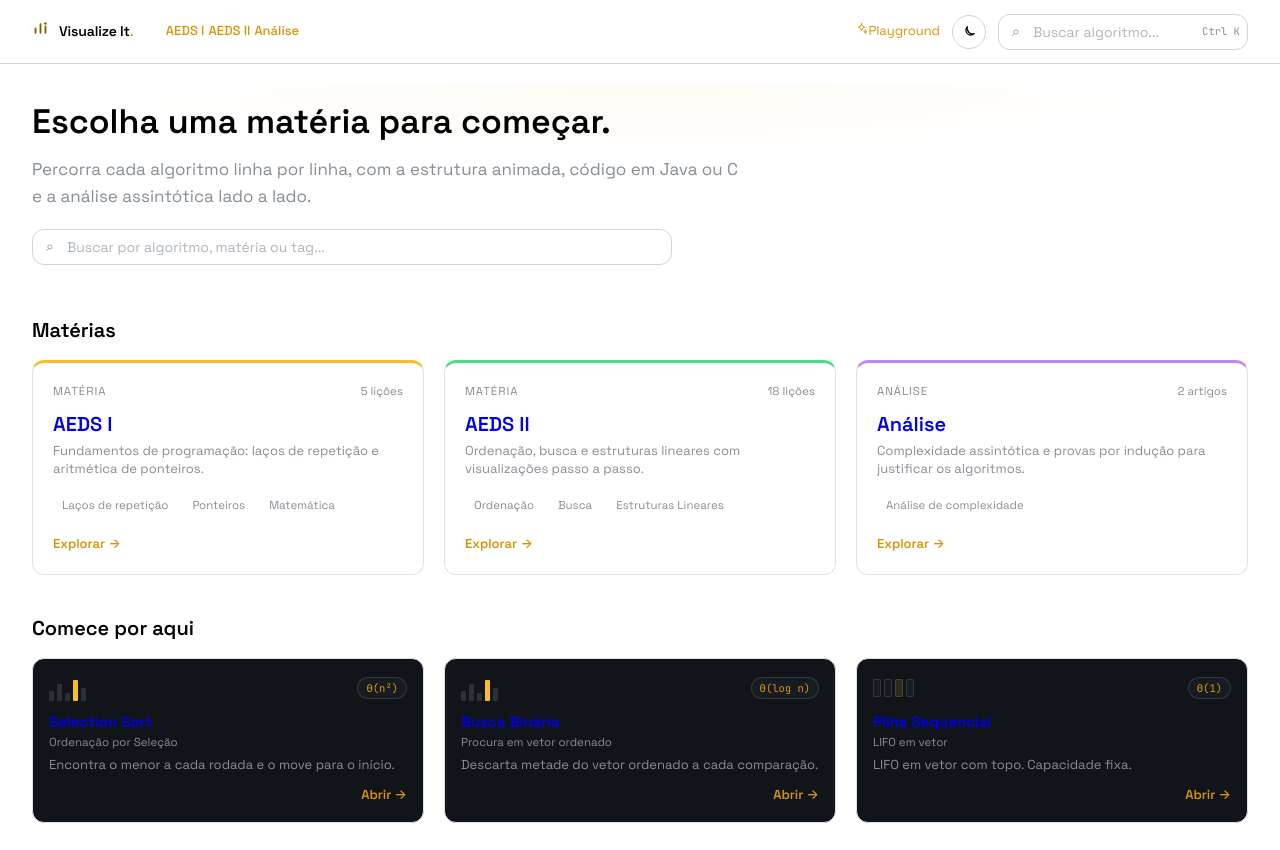
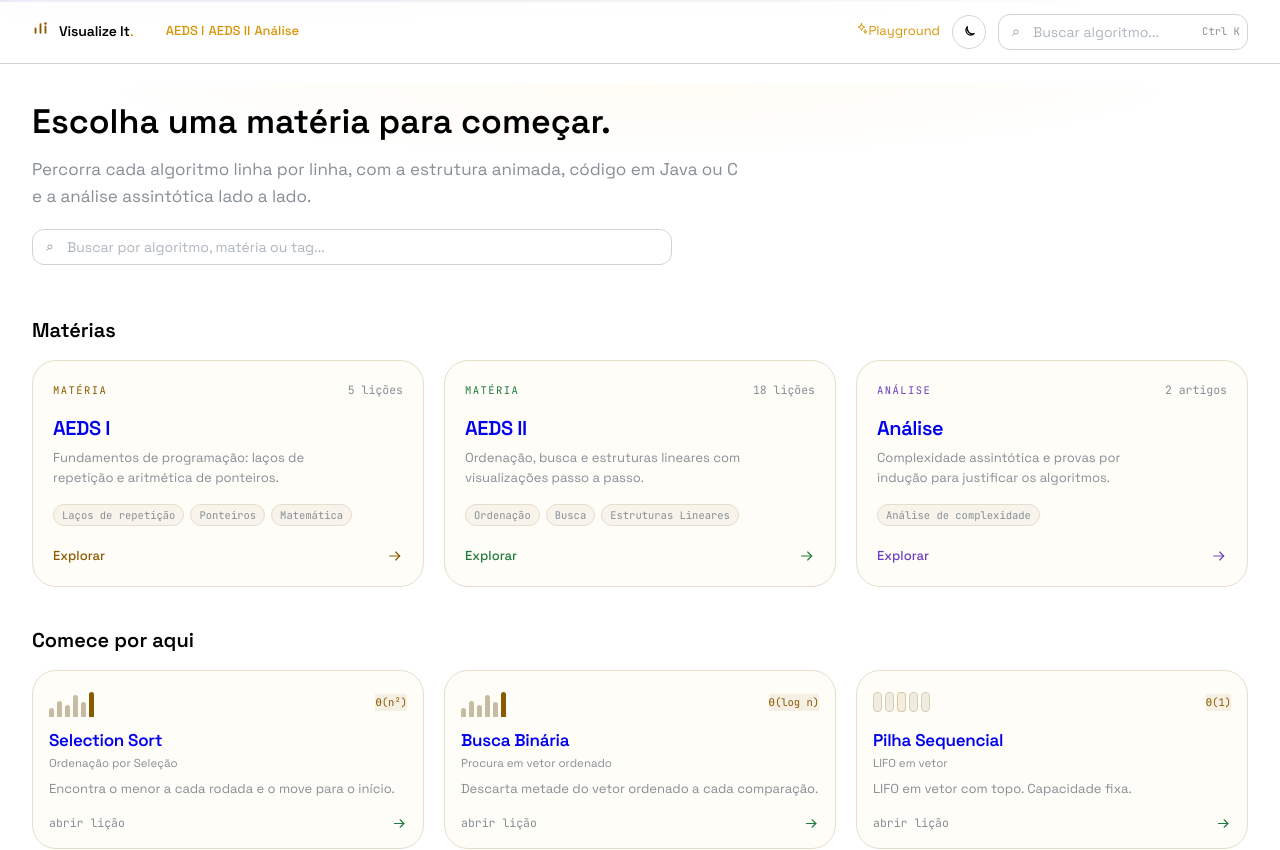
Before and after one commit to fernandoleitepagani/visualize_it, a React (Vite) app: page / in a window 1280 px wide. Shown: the top 850 px of the page. Built offline with nearby package versions, Linux system fonts and the light colour scheme.

Commit message:
refactor(cards): refresh algorithm, subject and preview cards

```diff
--- a/src/components/AlgorithmCard.tsx
+++ b/src/components/AlgorithmCard.tsx
@@ -1,9 +1,18 @@
+import type { CSSProperties } from 'react';
 import { Link } from 'react-router-dom';
 import { Box, Group, Paper, Text, Title } from '@mantine/core';
 import type { EntryLocation } from '@/content/subjects';
 import { getEntryPath, getEntrySubtitle, getEntryTitle, getEntryView } from '@/content/subjects';
-import { font, palette, radius } from '@/theme';
+import { font, vizVar } from '@/theme';
+import { ArrowRightIcon } from './icons';
+import { MetaPill } from './MetaPill';
 import { ViewPreview } from './ViewPreview';
+
+const accents = {
+  accent: vizVar.accent,
+  success: vizVar.green,
+  info: vizVar.purple,
+} as const;
 
 /** Card used in the subject catalog and in the home page highlights. */
 export function AlgorithmCard({
@@ -17,6 +26,8 @@ export function AlgorithmCard({
   const title = getEntryTitle(entry);
   const subtitle = getEntrySubtitle(entry);
   const view = getEntryView(entry);
+  const accent = accents[location.subject.accent];
+  const glowStyle = { '--card-glow': `color-mix(in srgb, ${accent} 14%, transparent)` } as CSSProperties;
 
   if (compact) {
     return (
@@ -24,10 +35,10 @@ export function AlgorithmCard({
         component={Link}
         to={getEntryPath(entry)}
         withBorder
-        radius="md"
+        radius="xl"
         p="sm"
         className="algorithm-card"
-        style={{ display: 'block', textDecoration: 'none' }}
+        style={{ ...glowStyle, display: 'block', borderColor: vizVar.line }}
       >
         <Group wrap="nowrap" align="center" gap="md">
           <ViewPreview view={view} kind={entry.kind} />
@@ -37,15 +48,13 @@ export function AlgorithmCard({
                 {title}
               </Title>
               <Group gap={6} wrap="nowrap">
-                <Text ff="monospace" fz={font.tiny} c="amber" style={{ whiteSpace: 'nowrap' }}>
+                <Text ff="monospace" fz={font.micro} style={{ color: accent, whiteSpace: 'nowrap' }}>
                   {entry.tag}
                 </Text>
-                <Text span className="card-arrow" c="amber" fz={font.tiny}>
-                  →
-                </Text>
+                <ArrowRightIcon size={13} className="card-arrow" style={{ color: accent }} />
               </Group>
             </Group>
-            <Text fz={font.small} c="dimmed" lineClamp={1}>
+            <Text fz={font.tiny} c="dimmed" lineClamp={1}>
               {entry.blurb}
             </Text>
           </Box>
@@ -59,52 +68,43 @@ export function AlgorithmCard({
       component={Link}
       to={getEntryPath(entry)}
       withBorder
-      radius="md"
+      radius="xl"
       p="md"
       className="algorithm-card"
       style={{
+        ...glowStyle,
         display: 'flex',
         flexDirection: 'column',
-        textDecoration: 'none',
         height: '100%',
-        background: palette.surface,
+        borderColor: vizVar.line,
+        background: vizVar.panel,
       }}
     >
-      <Group justify="space-between" align="center" wrap="nowrap" mb="xs">
+      <Group justify="space-between" align="center" wrap="nowrap" mb="sm">
         <ViewPreview view={view} kind={entry.kind} />
-        <Text
-          ff="monospace"
-          fz={font.micro}
-          c="amber"
-          style={{
-            border: `1px solid ${palette.line2}`,
-            borderRadius: radius.pill,
-            padding: '2px 8px',
-            background: palette.surface2,
-            whiteSpace: 'nowrap',
-          }}
-        >
-          {entry.tag}
-        </Text>
+        <MetaPill tone="accent">{entry.tag}</MetaPill>
       </Group>
 
-      <Title order={3} fz={font.body} fw={600} mb={2}>
+      <Title order={3} fz={font.lead} fw={600} mb={2} style={{ letterSpacing: '-0.015em' }}>
         {title}
       </Title>
       {subtitle ? (
-        <Text fz={font.tiny} c="dimmed" mb={4}>
+        <Text fz={font.tiny} c="dimmed" mb={6}>
           {subtitle}
         </Text>
       ) : null}
 
-      <Text fz={font.small} c="dimmed" lh={1.35} lineClamp={2} style={{ flexGrow: 1 }}>
+      <Text fz={font.small} c="dimmed" lh={1.5} lineClamp={2} style={{ flexGrow: 1 }}>
         {entry.blurb}
       </Text>
 
-      <Group justify="flex-end" align="center" mt="sm">
-        <Text fz={font.small} c="amber" fw={600}>
-          Abrir <span className="card-arrow">→</span>
+      <Group justify="space-between" align="center" mt="md">
+        <Text fz={font.tiny} ff="monospace" c="dimmed">
+          abrir lição
         </Text>
+        <Box style={{ display: 'inline-flex', color: accent }}>
+          <ArrowRightIcon size={15} className="card-arrow" />
+        </Box>
       </Group>
     </Paper>
   );
--- a/src/components/SubjectCard.tsx
+++ b/src/components/SubjectCard.tsx
@@ -1,57 +1,97 @@
+import type { CSSProperties } from 'react';
 import { Link } from 'react-router-dom';
-import { Group, Paper, Text, Title } from '@mantine/core';
+import { Box, Group, Paper, Text, Title } from '@mantine/core';
 import type { Subject } from '@/content/subjects';
-import { font, palette, radius } from '@/theme';
+import { font, radius, vizVar } from '@/theme';
+import { ArrowRightIcon } from './icons';
+
+const accents = {
+  accent: vizVar.accent,
+  success: vizVar.green,
+  info: vizVar.purple,
+} as const;
 
 /** Large card shown on the home page for each subject. */
-export function SubjectCard({ subject }: { subject: Subject }) {
+export function SubjectCard({ subject, index }: { subject: Subject; index?: number }) {
   const total = subject.groups.reduce((count, group) => count + group.entries.length, 0);
   const theoryOnly = subject.groups.every((group) =>
     group.entries.every((entry) => entry.kind === 'theory'),
   );
-  const accent = palette[subject.accent];
+  const accent = accents[subject.accent];
+  const style = {
+    '--card-glow': `color-mix(in srgb, ${accent} 16%, transparent)`,
+    borderColor: vizVar.line,
+    background: vizVar.panel,
+  } as CSSProperties;
 
   return (
     <Paper
       component={Link}
       to={`/materias/${subject.id}`}
       withBorder
-      radius="md"
+      radius="xl"
       p="lg"
       className="subject-card"
-      style={{
-        display: 'block',
-        textDecoration: 'none',
-        height: '100%',
-        borderTop: `3px solid ${accent}`,
-      }}
+      style={style}
     >
-      <Group justify="space-between" mb="xs">
-        <Text fz={font.tiny} tt="uppercase" c="dimmed" style={{ letterSpacing: '0.08em' }}>
+      {index !== undefined ? (
+        <Text
+          aria-hidden
+          pos="absolute"
+          top={6}
+          right={14}
+          fz={54}
+          fw={600}
+          ff="monospace"
+          style={{ color: `color-mix(in srgb, ${accent} 10%, transparent)`, lineHeight: 1 }}
+        >
+          {String(index).padStart(2, '0')}
+        </Text>
+      ) : null}
+
+      <Box
+        aria-hidden
+        pos="absolute"
+        top={0}
+        left={0}
+        right={0}
+        h={2}
+        style={{ background: `linear-gradient(90deg, ${accent}, transparent 86%)` }}
+      />
+
+      <Group justify="space-between" mb="md" wrap="nowrap">
+        <Text
+          fz={font.micro}
+          ff="monospace"
+          tt="uppercase"
+          style={{ color: accent, letterSpacing: '0.14em' }}
+        >
           {theoryOnly ? 'análise' : 'matéria'}
         </Text>
-        <Text fz={font.tiny} c="dimmed">
+        <Text fz={font.tiny} c="dimmed" ff="monospace">
           {total} {theoryOnly ? (total === 1 ? 'artigo' : 'artigos') : total === 1 ? 'lição' : 'lições'}
         </Text>
       </Group>
 
-      <Title order={2} fz={font.h3} fw={600} mb={4}>
+      <Title order={2} fz={font.h3} fw={600} mb={6} style={{ letterSpacing: '-0.02em' }}>
         {subject.title}
       </Title>
-      <Text fz={font.small} c="dimmed" lh={1.4} mb="md">
+      <Text fz={font.small} c="dimmed" lh={1.55} mb="md" maw="34ch">
         {subject.description}
       </Text>
 
-      <Group gap={6} mb="md" wrap="wrap">
+      <Group gap={6} mb="lg" wrap="wrap">
         {subject.groups.map((group) => (
           <Text
             key={group.id}
-            fz={font.tiny}
+            fz={font.micro}
             c="dimmed"
+            ff="monospace"
             style={{
-              border: `1px solid ${palette.line}`,
+              border: `1px solid ${vizVar.line}`,
               borderRadius: radius.pill,
               padding: '2px 8px',
+              background: 'color-mix(in srgb, var(--viz-surface-2) 52%, transparent)',
             }}
           >
             {group.title}
@@ -59,9 +99,14 @@ export function SubjectCard({ subject }: { subject: Subject }) {
         ))}
       </Group>
 
-      <Text fz={font.small} c="amber" fw={600}>
-        Explorar →
-      </Text>
+      <Group justify="space-between" align="center">
+        <Text fz={font.small} style={{ color: accent }} fw={500}>
+          Explorar
+        </Text>
+        <Box style={{ display: 'inline-flex', color: accent }}>
+          <ArrowRightIcon size={16} className="card-arrow" />
+        </Box>
+      </Group>
     </Paper>
   );
 }
--- a/src/components/ViewPreview.tsx
+++ b/src/components/ViewPreview.tsx
@@ -2,9 +2,9 @@ import { Fragment } from 'react';
 import { Box, Flex, Text } from '@mantine/core';
 import type { CatalogEntry } from '@/content/subjects';
 import type { ViewKind } from '@/engine/types';
-import { font, palette, radius } from '@/theme';
+import { font, radius, vizVar } from '@/theme';
 
-const barHeights = [10, 17, 8, 21, 13];
+const barHeights = [9, 16, 12, 22, 15, 25];
 
 /** Tiny abstract preview of a lesson's view, used on catalog cards. */
 export function ViewPreview({
@@ -17,38 +17,39 @@ export function ViewPreview({
   if (kind === 'theory') {
     return (
       <Box
-        w={38}
-        h={26}
+        w={44}
+        h={30}
         aria-hidden
         style={{
           display: 'flex',
           alignItems: 'center',
           justifyContent: 'center',
-          border: `1px solid ${palette.line2}`,
+          border: `1px solid ${vizVar.line2}`,
           borderRadius: radius.sm,
-          background: palette.surface2,
+          background: vizVar.surface2,
+          color: vizVar.accent,
+          fontFamily: 'var(--mantine-font-family-monospace)',
+          fontSize: font.tiny,
         }}
       >
-        <Text fz={font.tiny} c="dimmed">
-          §
-        </Text>
+        §
       </Box>
     );
   }
 
   if (view === 'cells') {
     return (
-      <Flex gap={3} align="center" h={26} aria-hidden>
-        {[0, 1, 2, 3].map((i) => (
+      <Flex gap={3} align="center" h={30} aria-hidden>
+        {[0, 1, 2, 3, 4].map((i) => (
           <Box
             key={i}
             className="viz-preview-cell"
-            w={8}
-            h={18}
+            w={9}
+            h={20}
             style={{
-              border: `1px solid ${palette.line2}`,
-              borderRadius: 2,
-              background: i === 2 ? palette.accentSoft : palette.surface2,
+              border: `1px solid ${i === 2 ? vizVar.accentLine : vizVar.line2}`,
+              borderRadius: 4,
+              background: i === 2 ? vizVar.accentSoft : vizVar.surface2,
             }}
           />
         ))}
@@ -58,23 +59,22 @@ export function ViewPreview({
 
   if (view === 'nodes') {
     return (
-      <Flex gap={2} align="center" h={26} aria-hidden>
+      <Flex gap={2} align="center" h={30} aria-hidden>
         {[0, 1, 2].map((i) => (
           <Fragment key={i}>
             {i > 0 ? (
               <Text fz={font.micro} c="dimmed">
-                →
+                ›
               </Text>
             ) : null}
             <Box
-              key={`node-${i}`}
               className="viz-preview-node"
-              w={12}
-              h={18}
+              w={13}
+              h={20}
               style={{
-                border: `1px solid ${palette.line2}`,
-                borderRadius: 3,
-                background: i === 1 ? palette.accentSoft : palette.surface2,
+                border: `1px solid ${i === 1 ? vizVar.accentLine : vizVar.line2}`,
+                borderRadius: 4,
+                background: i === 1 ? vizVar.accentSoft : vizVar.surface2,
               }}
             />
           </Fragment>
@@ -83,8 +83,28 @@ export function ViewPreview({
     );
   }
 
+  if (view === 'plot') {
+    return (
+      <Flex gap={3} align="flex-end" h={30} aria-hidden>
+        {[8, 14, 20, 26].map((height, i) => (
+          <Box
+            key={i}
+            className="viz-preview-bar"
+            w={7}
+            h={height}
+            style={{
+              borderRadius: '3px 3px 1px 1px',
+              background: i === 3 ? vizVar.accent : vizVar.greenSoft,
+              border: `1px solid ${i === 3 ? vizVar.accentLine : vizVar.line}`,
+            }}
+          />
+        ))}
+      </Flex>
+    );
+  }
+
   return (
-    <Flex gap={3} align="flex-end" h={26} aria-hidden>
+    <Flex gap={3} align="flex-end" h={30} aria-hidden>
       {barHeights.map((height, i) => (
         <Box
           key={i}
@@ -92,8 +112,8 @@ export function ViewPreview({
           w={5}
           h={height}
           style={{
-            borderRadius: 1,
-            background: i === 3 ? palette.accent : palette.line2,
+            borderRadius: '3px 3px 1px 1px',
+            background: i === 5 ? vizVar.accent : vizVar.line3,
           }}
         />
       ))}
```
